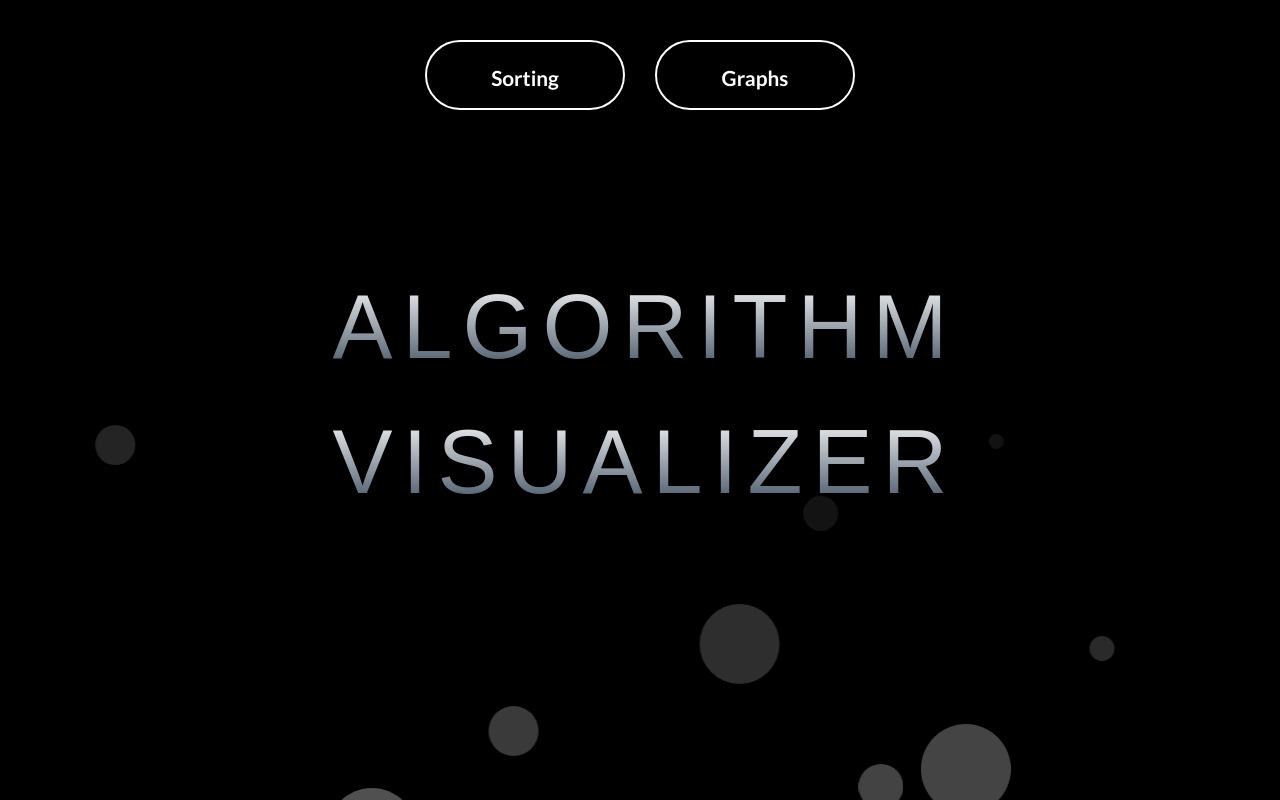
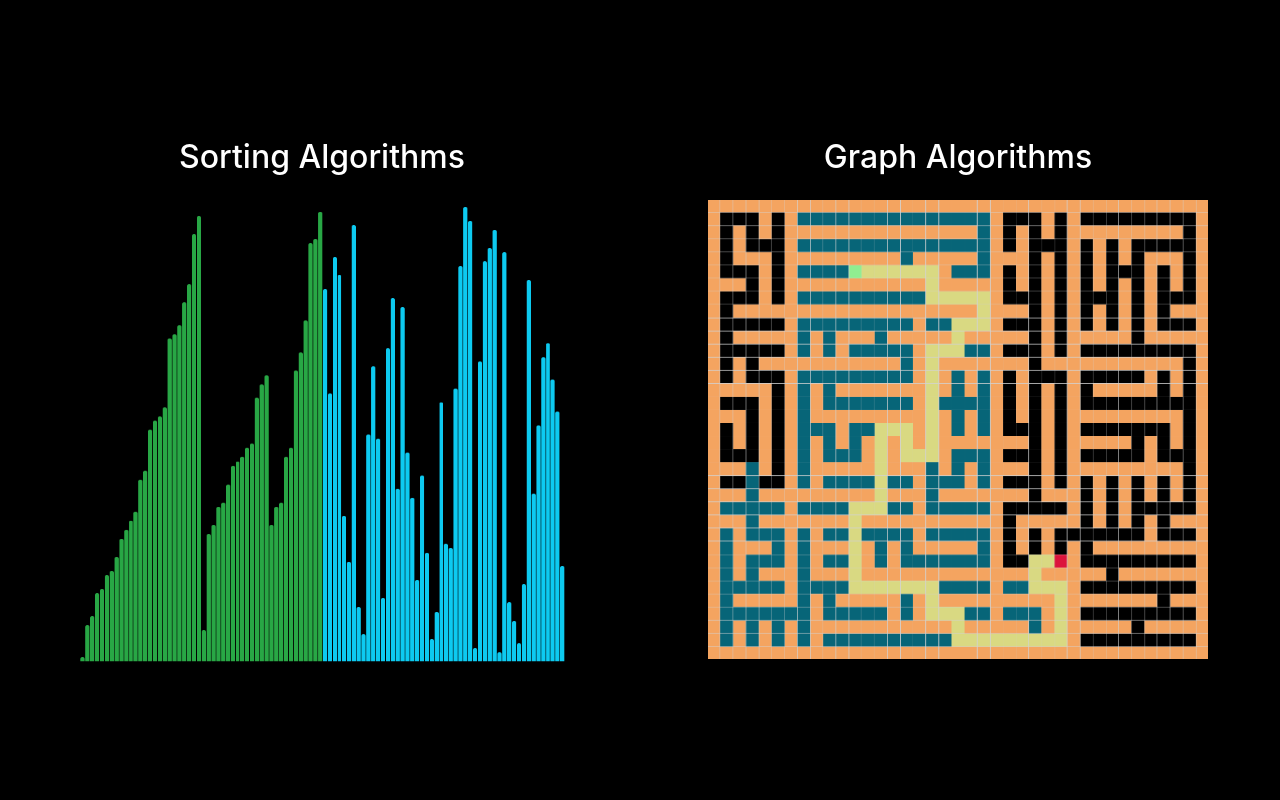
Before and after one commit to anish-kondepudi/AlgorithmVisualizer, a React (Create React App) app in the folder algorithm_visualizer/: page / in a window 1280 px wide. Built offline with nearby package versions, Linux system fonts and the light colour scheme.

Commit message:
new landing page and other tweaks

```diff
--- a/algorithm_visualizer/src/pages/GraphPage.js
+++ b/algorithm_visualizer/src/pages/GraphPage.js
@@ -4,6 +4,7 @@ import { dijkstra, aStarManhattan, aStarDiagonal, aStarEuclidean, depthFirstSear
 import { recursiveDivision, randomMaze, randomWeightedMaze, prims, dfsMaze, binaryTreeMaze, terrainMap, fileReaderTerrain } from "./graph_components/mazeAlgorithms";
 
 import { useState, useEffect, useRef } from "react";
+import { Link } from "react-router-dom";
 
 import {Node} from './graph_components/Node';
 import Webcam from "react-webcam";
@@ -27,19 +28,19 @@ let animationSpeed = 50;
 const pxToNode = px => Math.floor(px / parseFloat(getComputedStyle(document.documentElement).fontSize) / nodeSize);
 
 export const GraphPage = () => {
-  // grid states
+  // grid
   const grid = useRef([]).current;
   const gridRef = useRef();
   const [dimensions, setDimensions] = useState(null);
 
-  // slider states
+  // slider
   const exampleWeightRef = useRef();
 
-  // webcam states
+  // webcam
   const webCamRef = useRef();
   const [webcamEnabled, setWebcamState] = useState(false);
 
-  // tutorial states
+  // tutorial
   const [tutorialPage, setTutorialPage] = useState(1);
 
   // INITIALIZATION
@@ -63,9 +64,10 @@ export const GraphPage = () => {
       document.removeEventListener("mousedown", handleMouseDown);
       document.removeEventListener("mousemove", handleMouseMove);
       document.removeEventListener("mouseup", handleMouseUp);
-      gridRef.current.removeEventListener("contextmenu", e => e.preventDefault());
     };
   }, []);
+
+  // READ IMAGES
 
   const readWebcam = () => {
     // https://github.com/mozmorris/react-webcam/issues/65#issuecomment-385126201
@@ -260,7 +262,7 @@ export const GraphPage = () => {
     resetGrid();
     const walls = mazeFunction(grid);
 
-    const delay = 3000 / walls.length;
+    const delay = 2250 / walls.length;
     const wallsPerIteration = delay > 2 ? 1 : Math.ceil(2 / delay);
 
     for (let i = 0; i < walls.length; i += wallsPerIteration) {
@@ -317,7 +319,7 @@ export const GraphPage = () => {
     }
   }
 
-  const resizeGrid = () => {
+  const resizeGrid = async () => {
     clearAllTimeouts();
 
     let rows = pxToNode(gridRef.current.offsetHeight);
@@ -326,7 +328,7 @@ export const GraphPage = () => {
     if (rows > 1 && rows % 2 === 0) rows--;
     if (cols > 1 && cols % 2 === 0) cols--;
 
-    setDimensions({
+    await setDimensions({
       rows: rows,
       cols: cols
     });
@@ -427,7 +429,7 @@ export const GraphPage = () => {
       {/* SIDEBAR */}
       <div className="sidebar d-flex flex-column bg-black">
 
-        <h5 className="pb-3 mb-3 border-bottom"><a href="/"><i className="fas fa-arrow-circle-left fa-lg me-3"></i></a>Graph Algorithms</h5>
+        <h5 className="pb-3 mb-3 border-bottom"><Link to="/"><i className="fas link-info fa-arrow-circle-left fa-lg me-3"></i></Link>Graph Algorithms</h5>
 
         <div className="mb-3 gap-2 d-flex flex-row justify-content-start flex-wrap">
           <button className="btn btn-sm btn-warning" onClick={resetGrid}>Reset Board</button>
@@ -512,21 +514,25 @@ export const GraphPage = () => {
 
           {/* Animation Speed Slider */}
           <label className="form-label d-block mb-1">Animation Speed : </label>
-          <input type="range" step="1" min="1" max="100" defaultValue={50} className="form-range"
+          <input type="range" step="1" min="1" max="100" defaultValue={50} className="form-range mb-2"
             onChange={(e) => {
               clearVisualization(true);
               animationSpeed = parseInt(e.target.value);
             }} />
+
+          <button className="btn btn-outline-light" data-bs-toggle="modal" data-bs-target="#tutorial" onClick={()=>{setTutorialPage(1)}}>
+            <i class="fas fa-question-circle"></i>
+            Tutorial
+          </button>
         </div>
-        <li type="button" data-bs-toggle="modal" data-bs-target="#tutorial" onClick={()=>{setTutorialPage(1)}}>Tutorial</li>
       </div>
 
       {/* Graph Algorithm Grid */}
       {makeGridElement()}
 
       {/* Webcam Popup Window */}
-      <div className="modal fade" id="modal" tabindex="-1" aria-labelledby="modal-label" aria-hidden="true">
-        <div className="modal-dialog modal-dialog-centered">
+      <div className="modal fade" id="modal" tabindex="-1" aria-labelledby="modal-label" aria-hidden="false">
+        <div className="modal-dialog modal-dialog-centered modal-lg">
           <div className="modal-content camera-modal">
             <div className="modal-header">
               <h5 className="modal-title text-white" id="modal-label">Webcam Terrain Generator</h5>
@@ -543,7 +549,7 @@ export const GraphPage = () => {
       </div>
 
       {/* Tutorial Popup Window */}
-      <div className="modal show fade" id="tutorial" tabindex="-1" aria-labelledby="myLargeModalLabel" aria-hidden="true">
+      <div className="modal fade" id="tutorial" tabindex="-1" aria-labelledby="myLargeModalLabel" aria-hidden="true">
         <div className="modal-dialog modal-dialog-centered modal-lg">
           <div className="modal-content camera-modal">
             <div className="modal-header">
--- a/algorithm_visualizer/src/pages/LandingPage.css
+++ b/algorithm_visualizer/src/pages/LandingPage.css
@@ -4,167 +4,24 @@
   width: 100%;
   margin: 0;
   padding: 0;
-  overflow: hidden;
   position: absolute;
   z-index: -1;
   background-color: black;
 }
 
-.landingPage #title {
-  position: absolute;
-  top: 50%;
-  left: 0;
-  right: 0;
-  color: #FFF;
-  text-align: center;
-  font-family: sans-serif;
-  font-weight: 300;
-  font-size: 90px;
-  letter-spacing: 10px;
-  margin-top: -140px;
-  padding-left: 10px;
+.landingPage img {
+  object-fit: contain;
+  width: 100%;
 }
 
-.landingPage #title span {
-  background: -webkit-linear-gradient(white, #38495a);
-  -webkit-background-clip: text;
-  -webkit-text-fill-color: transparent;
+.landingPage .algo {
+  min-width: 20rem;
+  width: 40%;
+  text-align: center;
+  cursor: pointer;
+  transition: transform .2s;
 }
 
-.landingPage #navigation {
-  position: absolute;
-  top: 5%;
-  width: 100%;
-  text-align: center;
-  align-content: center;
-  align-self: center;
+.landingPage .algo:hover {
+  transform: scale(1.1)
 }
-
-.landingPage .btn {
-  display: table-cell;
-  vertical-align: middle;
-  font-size: 1.3rem;
-  border-width: 2px;
-  font-weight: bold;
-  font-family: Lato;
-  margin-right:15px;
-  margin-left: 15px;
-  color: white;
-  background: transparent;
-  border-color: white;
-  border-radius: 150px;
-  padding: 20px;
-  width: 200px;
-  height: 70px;
-}
-
-.landingPage .btn:hover {
-    color: black;
-    background: white;
-    border-color: black;
-}
-
-.landingPage .bubbles{
-  position:absolute;
-  width:100%;
-  height: 100%;
-  z-index:-1;
-  overflow:hidden;
-  top:0;
-  left:0;
-}
-.landingPage .bubble{
-  position: absolute;
-  bottom:-100px;
-  width:40px;
-  height: 40px;
-  background:#f1f1f1;
-  border-radius:50%;
-  opacity:0.5;
-  animation: rise 10s infinite ease-in;
-}
-.landingPage .bubble:nth-child(1){
-  width:40px;
-  height:40px;
-  left:10%;
-  animation-duration:8s;
-}
-.landingPage .bubble:nth-child(2){
-  width:20px;
-  height:20px;
-  left:20%;
-  animation-duration:8s;
-  animation-delay:1s;
-}
-.landingPage .bubble:nth-child(3){
-  width:50px;
-  height:50px;
-  left:35%;
-  animation-duration:12s;
-  animation-delay:2s;
-}
-.landingPage .bubble:nth-child(4){
-  width:80px;
-  height:80px;
-  left:50%;
-  animation-duration:15s;
-  animation-delay:0s;
-}
-.landingPage .bubble:nth-child(5){
-  width:35px;
-  height:35px;
-  left:55%;
-  animation-duration:9s;
-  animation-delay:1s;
-}
-.landingPage .bubble:nth-child(6){
-  width:45px;
-  height:45px;
-  left:65%;
-  animation-duration:11s;
-  animation-delay:3s;
-}
-.landingPage .bubble:nth-child(7){
-  width:90px;
-  height:90px;
-  left:70%;
-  animation-duration:16s;
-  animation-delay:2s;
-}
-.landingPage .bubble:nth-child(8){
-  width:25px;
-  height:25px;
-  left:80%;
-  animation-duration:9s;
-  animation-delay:2s;
-}
-.landingPage .bubble:nth-child(9){
-  width:15px;
-  height:15px;
-  left:70%;
-  animation-duration:8s;
-  animation-delay:1s;
-}
-.landingPage .bubble:nth-child(10){
-  width:90px;
-  height:90px;
-  left:25%;
-  animation-duration:14s;
-  animation-delay:4s;
-}
-@keyframes rise{
-  0%{
-    opacity: 35%;
-    bottom:-100px;
-    transform:translateX(0);
-  }
-  50%{
-    transform:translate(100px);
-    opacity: 8%;
-  }
-  100%{
-    bottom:1080px;
-    transform:translateX(-200px);
-    opacity: 0%;
-  }
-}
--- a/algorithm_visualizer/src/pages/LandingPage.js
+++ b/algorithm_visualizer/src/pages/LandingPage.js
@@ -1,25 +1,25 @@
 import "./LandingPage.css";
+import { useHistory, Link } from "react-router-dom";
 
 export const LandingPage = () => {
 
+  const history = useHistory()
+
   return (
+    <div className="landingPage d-flex align-items-center justify-content-center p-3">
+      <div className="w-100 d-flex justify-content-around flex-wrap gap-4 m-auto">
+          <div onClick={() =>  history.push('/sorting')} className="algo">
+            <h2 className="mb-4">Sorting Algorithms</h2>
+            <img src={process.env.PUBLIC_URL + "/sorting_example.PNG"} />
 
-    <div className="landingPage bubbles">
-        {/* Navigation Buttons to Algorithms Visualizers */}
-        <div id="navigation">
-          <button className="btn" onClick={event =>  window.location.href='/sorting'}>Sorting</button>
-          <button className="btn" onClick={event =>  window.location.href='/graph'}>Graphs</button>
+          </div>
+
+          <div onClick={() =>  history.push('/graph')} className="algo">
+            <h2 className="mb-4">Graph Algorithms</h2>
+            <img src={process.env.PUBLIC_URL + "/graph_example.PNG"} />
+
+          </div>
         </div>
-
-        {/* Title*/}
-        <div id="title">
-          <span><b>ALGORITHM</b></span><br/>
-          <span><b>VISUALIZER</b></span>
-        </div>
-
-        {/* Bubbles*/}
-        {[...Array(10)].map((e, i) => <div className="bubble" key={i}></div>)}
-
     </div>
   );
 }
--- a/algorithm_visualizer/src/pages/SortingPage.js
+++ b/algorithm_visualizer/src/pages/SortingPage.js
@@ -1,11 +1,12 @@
 import { useState, useEffect } from "react"
 import { bubbleSortAnimation, insertionSortAnimation, quickSortAnimation, shellSortAnimation, mergeSortAnimation } from "./sort_components/sortingAlgorithms.js"
+import { Link } from "react-router-dom";
 import "./SortingPage.css";
 
 const DEFAULT_COLOR = "#0dcaf0";
 const SORTED_COLOR = "#28a745";
 const SWAP_COLOR = "#dc3545";
-const HEIGHT = 50;
+const HEIGHT = 60;
 
 export const SortingPage = () => {
 
@@ -178,7 +179,7 @@ export const SortingPage = () => {
   return (
     <div className="container sortingPage">
 
-      <h1 className="title"> <a href="/"><i class="fas fa-arrow-circle-left fa-lg me-3" aria-hidden="true"></i></a>Sorting Algorithms</h1>
+      <h1 className="title"> <Link to="/"><i class="fas fa-arrow-circle-left fa-lg me-3 link-info" aria-hidden="true"></i></Link>Sorting Algorithms</h1>
 
       {/* Dynamically sets bar heights */}
       <div className="bars-container mb-3" style={{'height': `${HEIGHT}vh`}}>
```
Also changed, not shown: algorithm_visualizer/public/graph_example.PNG (added), algorithm_visualizer/public/sorting_example.PNG (added).
